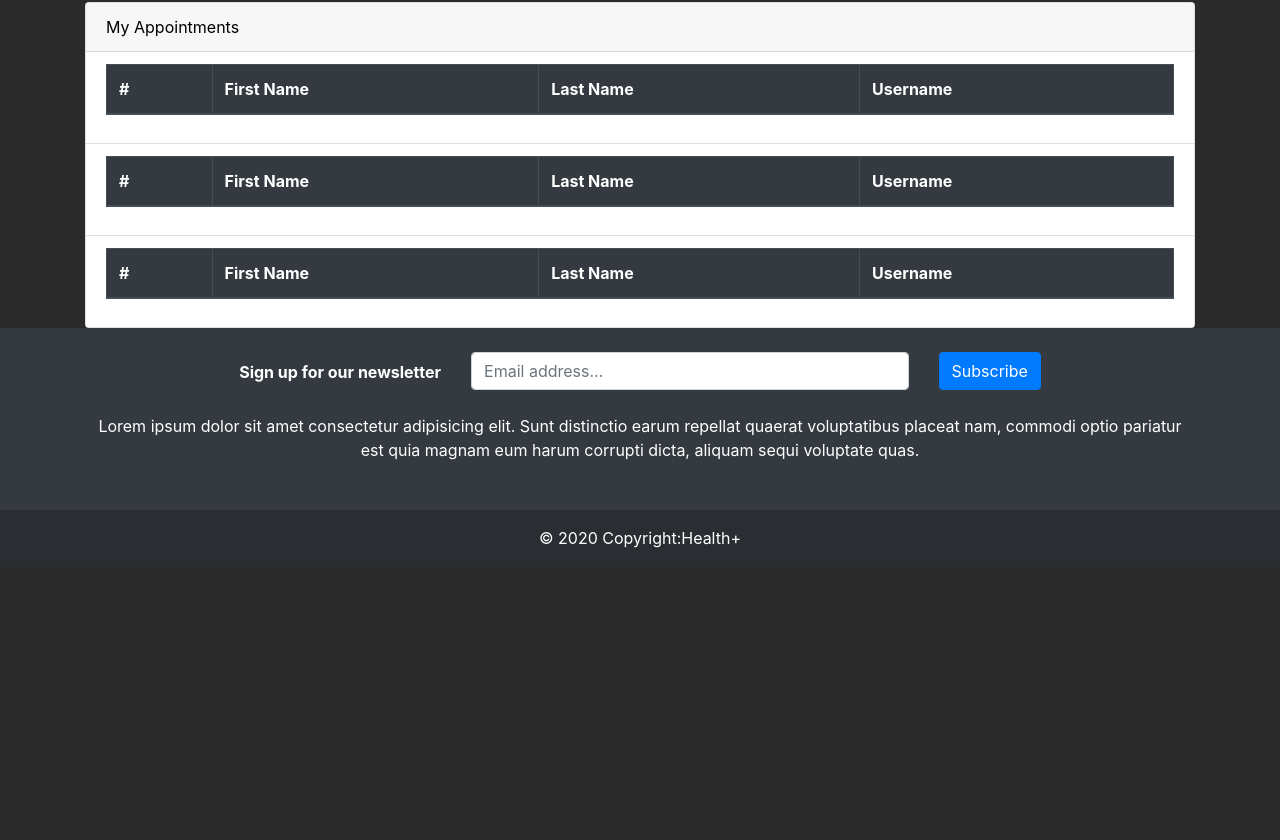
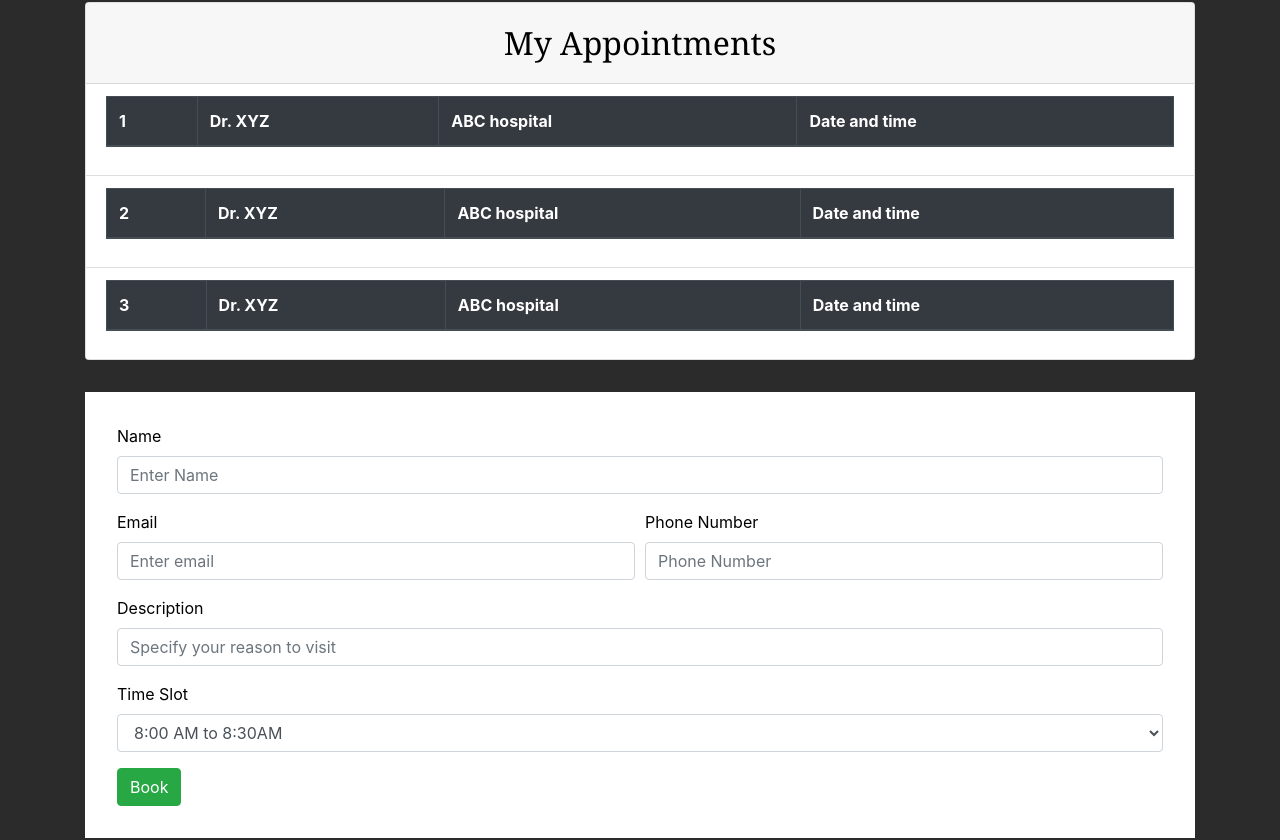
Before and after one commit to adityarai2109/InnovateNSUT2021, a React (Create React App) app in the folder healthplus/: page / in a window 1280 px wide. Shown: the part 1061-1901 px from the top of the page. Before the commit the page ends 1627 px from the top, so only its background shows below. Built offline with nearby package versions, Linux system fonts and the light colour scheme; a web font is replaced by a local one.

Commit message:
Added Bookanappointment.js

```diff
--- a/healthplus/src/App.css
+++ b/healthplus/src/App.css
@@ -8,13 +8,8 @@ body {
   font-size: 2.5rem;
   font-weight: bold;
 }
-.loginsignup {
-  width: 12vw;
-  display: flex;
-  justify-content: space-around;
-}
 .snb {
-  width: 40%;
+  width: 50%;
   display: flex;
   justify-content: space-around;
 }
--- a/healthplus/src/App.js
+++ b/healthplus/src/App.js
@@ -8,9 +8,8 @@ import Form from "react-bootstrap/Form";
 import { Button } from "react-bootstrap";
 import { Table } from "react-bootstrap";
 import { Container } from "react-bootstrap";
-import { Carousel, Accordion, Card, ListGroup } from "react-bootstrap";
-import Iframe from "react-iframe";
-
+import { Carousel, Card, ListGroup } from "react-bootstrap";
+import Bookanappointment from "./Components/Bookanappointment";
 function App() {
   return (
     <div className="App">
@@ -19,10 +18,7 @@ function App() {
           <Navbar.Brand className="navbarheading" href="#home">
             Health+
           </Navbar.Brand>
-          <Nav className="mr-auto">
-            <Nav.Link href="#features">Features</Nav.Link>
-            <Nav.Link href="#pricing">Pricing</Nav.Link>
-          </Nav>
+          <Nav className="mr-auto"></Nav>
           <div className="snb">
             <Form inline>
               <FormControl
@@ -32,6 +28,7 @@ function App() {
               />
               <Button variant="outline-success">Search</Button>
             </Form>
+            <Button variant="danger">Emergency</Button>
             <Form inline>
               <Button variant="outline-primary" className="mr-2">
                 Log In
@@ -193,16 +190,18 @@ function App() {
       <div className="myappointments">
         <Container>
           <Card variant="dark" style={{ width: "100%" }}>
-            <Card.Header>My Appointments</Card.Header>
+            <Card.Header className="tableheadings" style={{ color: "black" }}>
+              My Appointments
+            </Card.Header>
             <ListGroup variant="flush">
               <ListGroup.Item>
                 <Table striped bordered hover variant="dark">
                   <thead>
                     <tr>
-                      <th>#</th>
-                      <th>First Name</th>
-                      <th>Last Name</th>
-                      <th>Username</th>
+                      <th>1</th>
+                      <th>Dr. XYZ</th>
+                      <th>ABC hospital</th>
+                      <th>Date and time</th>
                     </tr>
                   </thead>
                 </Table>
@@ -211,10 +210,10 @@ function App() {
                 <Table striped bordered hover variant="dark">
                   <thead>
                     <tr>
-                      <th>#</th>
-                      <th>First Name</th>
-                      <th>Last Name</th>
-                      <th>Username</th>
+                      <th>2</th>
+                      <th>Dr. XYZ</th>
+                      <th>ABC hospital</th>
+                      <th>Date and time</th>
                     </tr>
                   </thead>
                 </Table>
@@ -223,10 +222,10 @@ function App() {
                 <Table striped bordered hover variant="dark">
                   <thead>
                     <tr>
-                      <th>#</th>
-                      <th>First Name</th>
-                      <th>Last Name</th>
-                      <th>Username</th>
+                      <th>3</th>
+                      <th>Dr. XYZ</th>
+                      <th>ABC hospital</th>
+                      <th>Date and time</th>
                     </tr>
                   </thead>
                 </Table>
@@ -235,6 +234,7 @@ function App() {
           </Card>
         </Container>
       </div>
+      <Bookanappointment />
       <div className="footer">
         {/* Footer */}
         <footer className="bg-dark text-center text-white">
--- /dev/null
+++ b/healthplus/src/Components/Bookanappointment.js
@@ -0,0 +1,72 @@
+import React from "react";
+import { Form, Col, Button, Container, FormGroup } from "react-bootstrap";
+
+export default function Bookanappointment() {
+  return (
+    <div>
+      <Container>
+        <FormGroup
+          variant="dark"
+          style={{
+            backgroundColor: "white",
+            padding: "2rem",
+            marginTop: "2rem",
+          }}
+        >
+          <Form variant="dark">
+            <Form.Row>
+              <Form.Group as={Col} controlId="formGridEmail">
+                <Form.Label>Name</Form.Label>
+                <Form.Control type="text" placeholder="Enter Name" />
+              </Form.Group>
+            </Form.Row>
+            <Form.Row>
+              <Form.Group as={Col} controlId="formGridEmail">
+                <Form.Label>Email</Form.Label>
+                <Form.Control type="email" placeholder="Enter email" />
+              </Form.Group>
+
+              <Form.Group as={Col} controlId="formGridPassword">
+                <Form.Label>Phone Number</Form.Label>
+                <Form.Control type="password" placeholder="Phone Number" />
+              </Form.Group>
+            </Form.Row>
+
+            <Form.Group controlId="formGridProblem">
+              <Form.Label>Description</Form.Label>
+              <Form.Control placeholder="Specify your reason to visit" />
+            </Form.Group>
+
+            <Form.Row>
+              <Form.Group as={Col} controlId="formGridState">
+                <Form.Label>Time Slot</Form.Label>
+                <Form.Control as="select" defaultValue="Choose...">
+                  <option>8:00 AM to 8:30AM</option>
+                  <option>8:00 AM to 8:30AM</option>
+                  <option>8:00 AM to 8:30AM</option>
+                  <option>8:00 AM to 8:30AM</option>
+                  <option>8:00 AM to 8:30AM</option>
+                  <option>8:00 AM to 8:30AM</option>
+                  <option>8:00 AM to 8:30AM</option>
+                  <option>8:00 AM to 8:30AM</option>
+                  <option>8:00 AM to 8:30AM</option>
+                  <option>8:00 AM to 8:30AM</option>
+                  <option>8:00 AM to 8:30AM</option>
+                  <option>8:00 AM to 8:30AM</option>
+                  <option>8:00 AM to 8:30AM</option>
+                  <option>8:00 AM to 8:30AM</option>
+                  <option>8:00 AM to 8:30AM</option>
+                  <option>8:00 AM to 8:30AM</option>
+                </Form.Control>
+              </Form.Group>
+            </Form.Row>
+
+            <Button variant="success" type="submit">
+              Book
+            </Button>
+          </Form>
+        </FormGroup>
+      </Container>
+    </div>
+  );
+}
```
